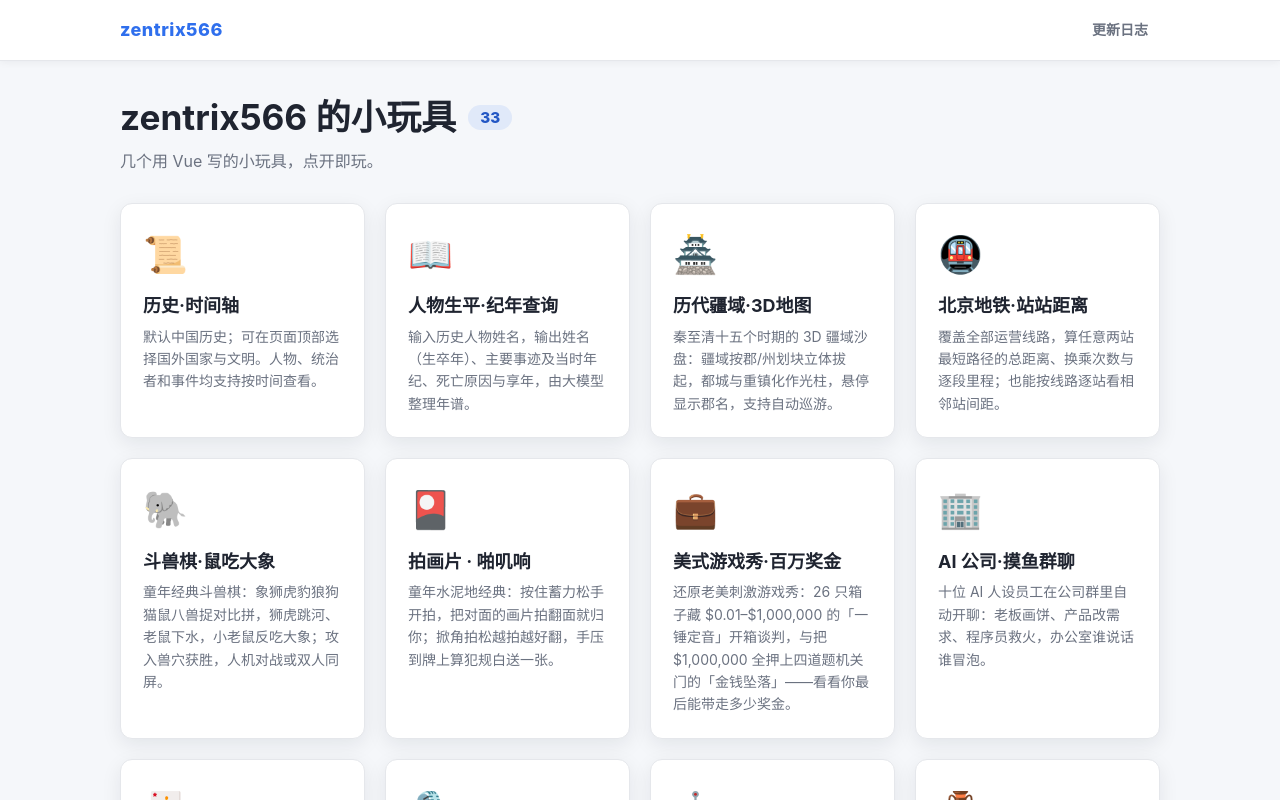
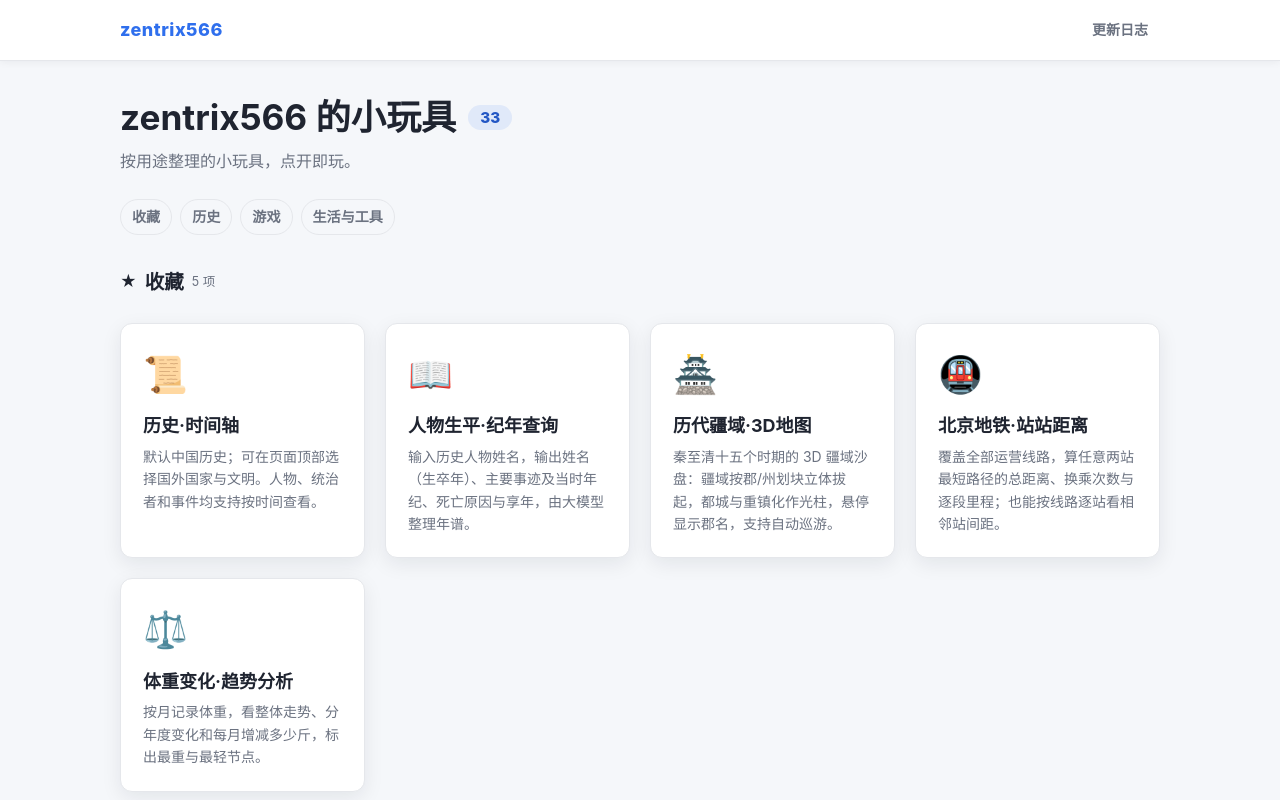
Before and after one commit to zentrix566/my-vue-project, a Vue app: page / in a window 1280 px wide. Shown: the top 800 px of the page. Built offline with nearby package versions, Linux system fonts and the light colour scheme.

Commit message:
feat: 首页分类与移动端地图优化

```diff
--- a/src/features/dynasty-map/dynasty-map.css
+++ b/src/features/dynasty-map/dynasty-map.css
@@ -818,7 +818,25 @@
 }
 
 @media (max-width: 760px) {
-  .dynasty-map-page .dm-timeline { width: calc(100% - 20px); gap: 7px; }
+  .dynasty-map-page .dm-timeline {
+    width: calc(100% - 20px);
+    bottom: 10px;
+    gap: 8px;
+    padding: 8px;
+  }
   .dm-era-select-label, .dm-era-current { display: none; }
-  .dm-era-select { min-width: 0; flex: 1; }
+  .dm-era-select {
+    min-width: 0;
+    min-height: 46px;
+    flex: 1;
+    font-size: 16px;
+    touch-action: manipulation;
+  }
+  .dm-nav {
+    width: 46px;
+    height: 46px;
+    font-size: 28px;
+    line-height: 1;
+    touch-action: manipulation;
+  }
 }
--- a/src/features/dynasty-map/pages/DynastyMap.vue
+++ b/src/features/dynasty-map/pages/DynastyMap.vue
@@ -64,16 +64,16 @@
 
       <!-- 底部：朝代选择 -->
       <nav class="dm-timeline" v-if="ready" aria-label="朝代时间条">
-        <button type="button" class="dm-nav" :disabled="eraIndex === 0" @click="stepEra(-1)">‹</button>
+        <button type="button" class="dm-nav" :disabled="eraIndex === 0" aria-label="上一朝代" @pointerdown.stop @touchstart.stop @click="stepEra(-1)">‹</button>
         <label class="dm-era-select-label" for="dynasty-era-select">选择朝代</label>
         <select id="dynasty-era-select" class="dm-era-select" :value="eraIndex"
-          @change="setEra(Number($event.target.value))">
+          @pointerdown.stop @touchstart.stop @change="setEra(Number($event.target.value))">
           <option v-for="(d, i) in dynasties" :key="d.key" :value="i">
             {{ d.name }} · {{ shortYear(d.startYear) }}
           </option>
         </select>
         <span class="dm-era-current">{{ dynasty.name }}<small>{{ dynasty.year }}</small></span>
-        <button type="button" class="dm-nav" :disabled="eraIndex === dynasties.length - 1" @click="stepEra(1)">›</button>
+        <button type="button" class="dm-nav" :disabled="eraIndex === dynasties.length - 1" aria-label="下一朝代" @pointerdown.stop @touchstart.stop @click="stepEra(1)">›</button>
       </nav>
 
       <div v-if="loading" class="dm-overlay">
--- a/src/features/weight-tracker/data/weightData.js
+++ b/src/features/weight-tracker/data/weightData.js
@@ -39,5 +39,6 @@ export const weightRecords = [
   { year: 2026, month: 4, value: 161.7 },
   { year: 2026, month: 5, value: 158.2 },
   { year: 2026, month: 6, value: 159.4 },
-  { year: 2026, month: 7, value: 164.1 }
+  { year: 2026, month: 7, value: 164.1 },
+  { year: 2026, month: 8, value: 161.6 }
 ]
--- a/src/views/Home.vue
+++ b/src/views/Home.vue
@@ -4,24 +4,42 @@
       zentrix566 的小玩具
       <span class="count-badge">{{ homeCards.length }}</span>
     </h1>
-    <p class="page-subtitle">几个用 Vue 写的小玩具，点开即玩。</p>
+    <p class="page-subtitle">按用途整理的小玩具，点开即玩。</p>
+    <nav class="category-nav" aria-label="首页分类">
+      <a v-for="category in categories" :key="category.key" :href="`#${category.key}`">{{ category.name }}</a>
+    </nav>
+    <section v-for="category in visibleCategories" :id="category.key" :key="category.key" class="category-section">
+      <div class="category-heading">
+        <span>{{ category.emoji }}</span>
+        <h2>{{ category.name }}</h2>
+        <small>{{ category.cards.length }} 项</small>
+      </div>
       <div class="cards">
         <RouterLink
-        v-for="f in homeCards"
+          v-for="f in category.cards"
           :key="f.slug"
           class="card"
           :to="f.routes[0].path"
         >
           <div class="emoji">{{ f.emoji }}</div>
-        <h2>{{ f.title }}</h2>
+          <h3>{{ f.title }}</h3>
           <p>{{ f.description }}</p>
         </RouterLink>
+      </div>
+    </section>
+    <section class="category-section">
+      <div class="category-heading">
+        <span>📋</span>
+        <h2>项目记录</h2>
+      </div>
+      <div class="cards">
       <RouterLink class="card" to="/changelog">
         <div class="emoji">📋</div>
-        <h2>更新日志 · Changelog</h2>
+        <h3>更新日志 · Changelog</h3>
         <p>项目主要功能与数据更新记录，按提交日期整理，每天一条。</p>
       </RouterLink>
       </div>
+    </section>
   </div>
 </template>
 
@@ -29,7 +47,26 @@
 // 首页：各子项目入口卡片由 registry 的 homeCards 自动生成，
 // 新增子项目无需在此手写卡片，只需在其 index.js 的 manifest 里填好
 // emoji / title / description（card:false 可隐藏卡片但保留路由）。
+import { computed } from 'vue'
 import { homeCards } from '../features/registry.js'
+
+// 首页分类特意在这里静态维护：调整归属只需改 slug，不影响 feature 的自动注册和路由。
+const categories = [
+  { key: 'favorites', name: '收藏', emoji: '★', slugs: ['history-timeline', 'biography', 'dynasty-map', 'subway', 'weight-tracker'] },
+  { key: 'history', name: '历史', emoji: '🏛️', slugs: ['virtual-museum', 'officials', 'career-roles', 'contemporary-figures', 'jiangyin', 'xifengkou'] },
+  { key: 'games', name: '游戏', emoji: '🎮', slugs: ['jungle-chess', 'huapian', 'game-show', 'card-battle', 'emperor', 'minister', 'pet', 'stick-fight', 'fight', 'world-cup', 'canghai', 'domino', 'sand-pit', 'driving', 'transformer'] },
+  { key: 'life-tools', name: '生活与工具', emoji: '🧰', slugs: ['interval-training', 'countdown', 'creator-hall', 'secure-storage', 'calligraphy', 'nexus', 'office-chat'] }
+]
+
+const visibleCategories = computed(() => {
+  const cards = new Map(homeCards.map((card) => [card.slug, card]))
+  const assigned = new Set(categories.flatMap((category) => category.slugs))
+  const grouped = categories
+    .map((category) => ({ ...category, cards: category.slugs.map((slug) => cards.get(slug)).filter(Boolean) }))
+    .filter((category) => category.cards.length)
+  const remaining = homeCards.filter((card) => !assigned.has(card.slug))
+  return remaining.length ? [...grouped, { key: 'other', name: '其他', emoji: '🧩', cards: remaining }] : grouped
+})
 </script>
 
 <style scoped>
@@ -51,6 +88,49 @@ import { homeCards } from '../features/registry.js'
   letter-spacing: 0;
 }
 
+.category-nav {
+  display: flex;
+  flex-wrap: wrap;
+  gap: 8px;
+  margin-top: 22px;
+}
+
+.category-nav a {
+  border: 1px solid var(--line);
+  border-radius: var(--radius-pill);
+  color: var(--muted);
+  font-size: 0.88rem;
+  font-weight: 700;
+  padding: 6px 11px;
+  text-decoration: none;
+}
+
+.category-nav a:hover {
+  background: var(--primary-soft);
+  color: var(--primary-dark);
+}
+
+.category-section {
+  margin-top: 34px;
+  scroll-margin-top: 20px;
+}
+
+.category-heading {
+  align-items: center;
+  display: flex;
+  gap: 8px;
+}
+
+.category-heading h2 {
+  font-size: 1.22rem;
+  margin: 0;
+}
+
+.category-heading small {
+  color: var(--muted);
+  font-size: 0.78rem;
+}
+
 .cards {
   display: grid;
   grid-template-columns: repeat(auto-fit, minmax(240px, 1fr));
@@ -62,7 +142,7 @@ import { homeCards } from '../features/registry.js'
   font-size: 36px;
 }
 
-.card h2 {
+.card h3 {
   font-size: 18px;
   margin: 12px 0 8px;
 }
```
Also changed, not shown: src/features/weight-tracker/pages/WeightTracker.vue (+11 -5 lines). Lines whose indentation alone changed are shown as unchanged.
